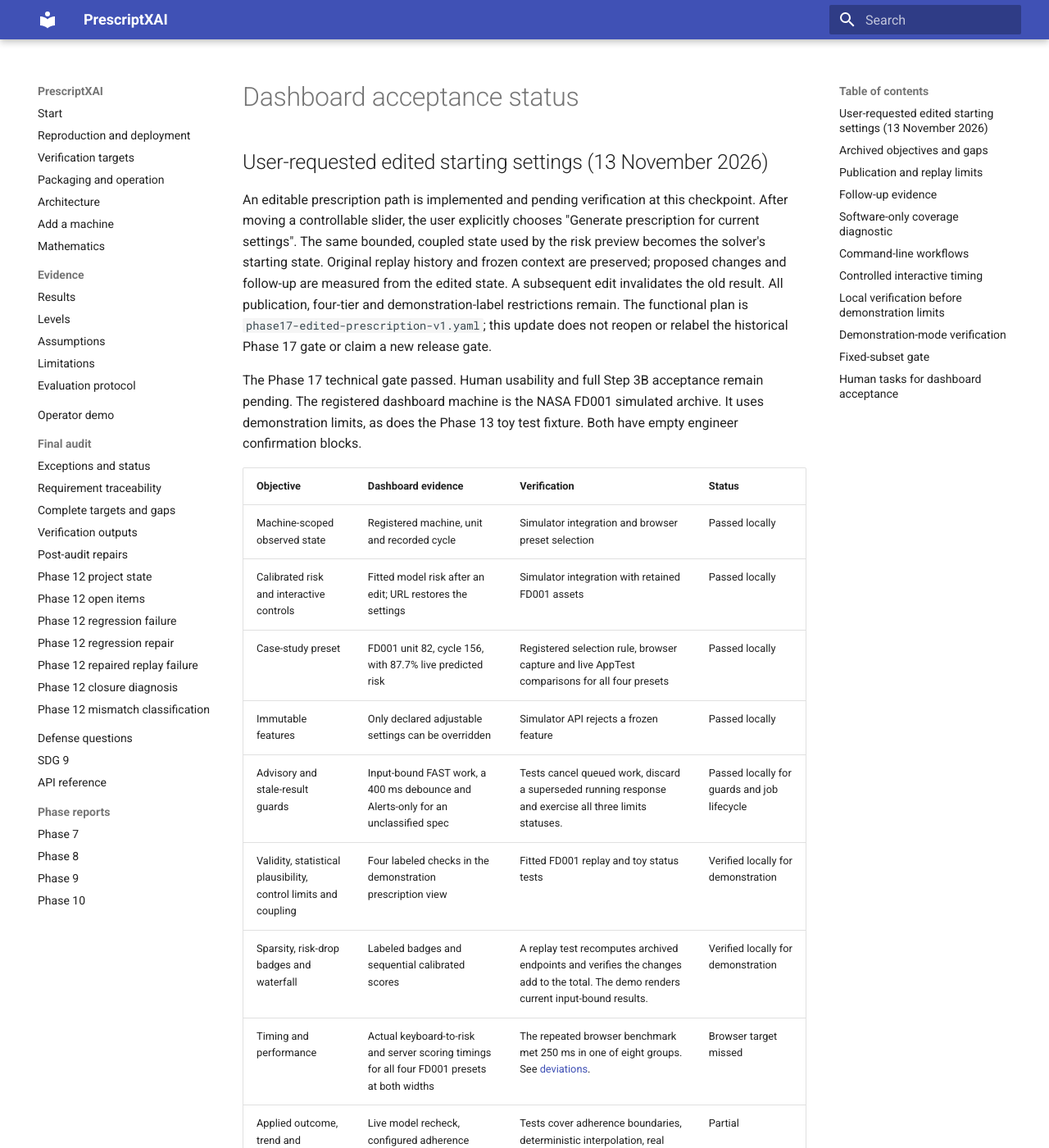
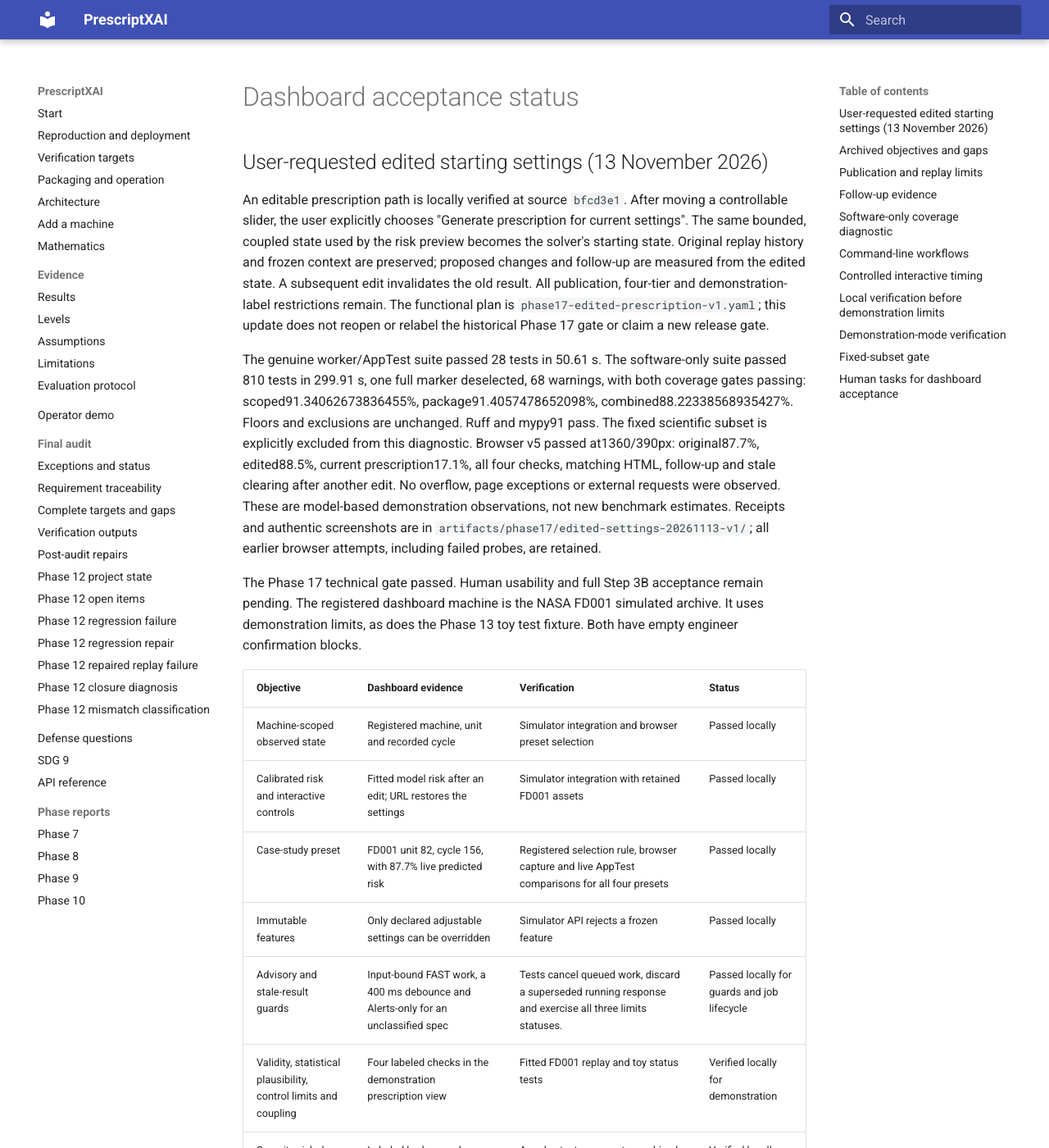
Before and after one commit to Chiranth-17/PrescriptXAI, an MkDocs documentation site: the page built from docs/acceptance_report.md, in a window 1280 px wide and 1400 px high. Shown: the whole window at 82% size. Built offline with MkDocs 1.6.1 and Material for MkDocs 9.7.7, drawn with Linux system fonts in a browser that asks for light colours; some of the changed text lies outside the part shown.

Commit message:
docs: record verified edited-settings dashboard workflow

```diff
--- a/docs/acceptance_report.md
+++ b/docs/acceptance_report.md
@@ -2,8 +2,8 @@
 
 ## User-requested edited starting settings (13 November 2026)
 
-An editable prescription path is implemented and pending verification at this
-checkpoint. After moving a controllable slider, the user explicitly chooses
+An editable prescription path is locally verified at source `bfcd3e1`.
+After moving a controllable slider, the user explicitly chooses
 "Generate prescription for current settings". The same bounded, coupled state
 used by the risk preview becomes the solver's starting state. Original replay
 history and frozen context are preserved; proposed changes and follow-up are
@@ -11,6 +11,18 @@ measured from the edited state. A subsequent edit invalidates the old result.
 All publication, four-tier and demonstration-label restrictions remain.
 The functional plan is `phase17-edited-prescription-v1.yaml`; this update does
 not reopen or relabel the historical Phase 17 gate or claim a new release gate.
+
+The genuine worker/AppTest suite passed 28 tests in 50.61 s. The software-only
+suite passed 810 tests in 299.91 s, one full marker deselected, 68 warnings,
+with both coverage gates passing: scoped91.34062673836455%, package91.4057478652098%,
+combined88.22338568935427%. Floors and exclusions are unchanged. Ruff and mypy91
+pass. The fixed scientific subset is explicitly excluded from this diagnostic.
+Browser v5 passed at1360/390px: original87.7%, edited88.5%, current prescription17.1%,
+all four checks, matching HTML, follow-up and stale clearing after another edit.
+No overflow, page exceptions or external requests were observed. These are
+model-based demonstration observations, not new benchmark estimates. Receipts
+and authentic screenshots are in `artifacts/phase17/edited-settings-20261113-v1/`;
+all earlier browser attempts, including failed probes, are retained.
 
 The Phase 17 technical gate passed. Human usability and full Step 3B
 acceptance remain pending. The registered dashboard machine is the NASA FD001
@@ -28,7 +40,7 @@ fixture. Both have empty engineer confirmation blocks.
 | Sparsity, risk-drop badges and waterfall | Labeled badges and sequential calibrated scores | A replay test recomputes archived endpoints and verifies the changes add to the total. The demo renders current input-bound results. | Verified locally for demonstration |
 | Timing and performance | Actual keyboard-to-risk and server scoring timings for all four FD001 presets at both widths | The repeated browser benchmark met 250 ms in one of eight groups. See [deviations](deviations.md). | Browser target missed |
 | Applied outcome, trend and feedback | Live model recheck, configured adherence labels, same-unit trend and scoped SQLite log with seeded demo records | Tests cover adherence boundaries, deterministic interpolation, real FD001 trend re-scoring and backward-compatible log reads. The demonstration path is available for local checks. | Partial |
-| Edited-settings comparison | A separately labeled recorded-settings reference for the exact same base input | Both risk values use independent checks. Edits clear current prescriptions. | Verified locally for demonstration |
+| Edited-settings prescription and comparison | Explicit generation starts from the exact edited, coupled state; recorded settings remain a separately labeled reference | Real worker, AppTest and desktop/phone acceptance verify current values, four checks, follow-up, export and stale clearing | Verified locally for demonstration |
 | Scenario export | Standalone HTML with current settings, predicted risk and provenance | The HTML carries the active limits label and withholds stale results | Verified locally |
 | Synopsis scorecard | Machine-scoped Advanced page with saved FAST alert and first-alert results | AppTest compares each displayed metric and serial latency interval with its saved source | Passed locally for archived results |
 | Design and usability | Local desktop and phone captures, keyboard preset activation, slider editing and visible focus | Checked both widths and compared the supplied references. Full accessibility review and two participant sessions remain pending. | Partial |
@@ -70,11 +82,15 @@ The simulator cancels delayed or queued requests when their input hash changes.
 If the numerical call has already started, it may finish on the isolated worker.
 Its result is discarded. The simulator publishes only an exact current result.
 A nearby cached candidate could describe different settings, so the view does
-not use one as advice. Slider edits still receive the risk preview. On a classified machine, a
+not use one as advice. Slider edits receive the risk preview and clear old advice.
+On a classified machine, explicit generation solves from those edited conditions,
+then publishes only if the existing checks permit it. On a classified machine, a
 comparison can show the previous prescription's risk and check count as a
 reference only when its recorded-input hash matches the selected window. It
-offers no current actions or follow-up for an edited input. The recorded-input
-prescription and its report carry the active limits label.
+is labeled as a reference, not as the new prescription. Current actions and
+follow-up require a fresh input-bound result. Both recorded-input and edited-input
+prescriptions and their reports carry the active limits label. Slider edits
+are simulated starting conditions, not measured equipment changes.
 
 An offline component test rechecks the registered FD001 candidate using the
 fitted model, then renders the measured risk waterfall and applied-setting
```
Also changed, not shown: .gsd/STATE.md (+11 -4 lines), PROGRESS.md (+31 -6 lines), docs/traceability.md (+13 -0 lines).
